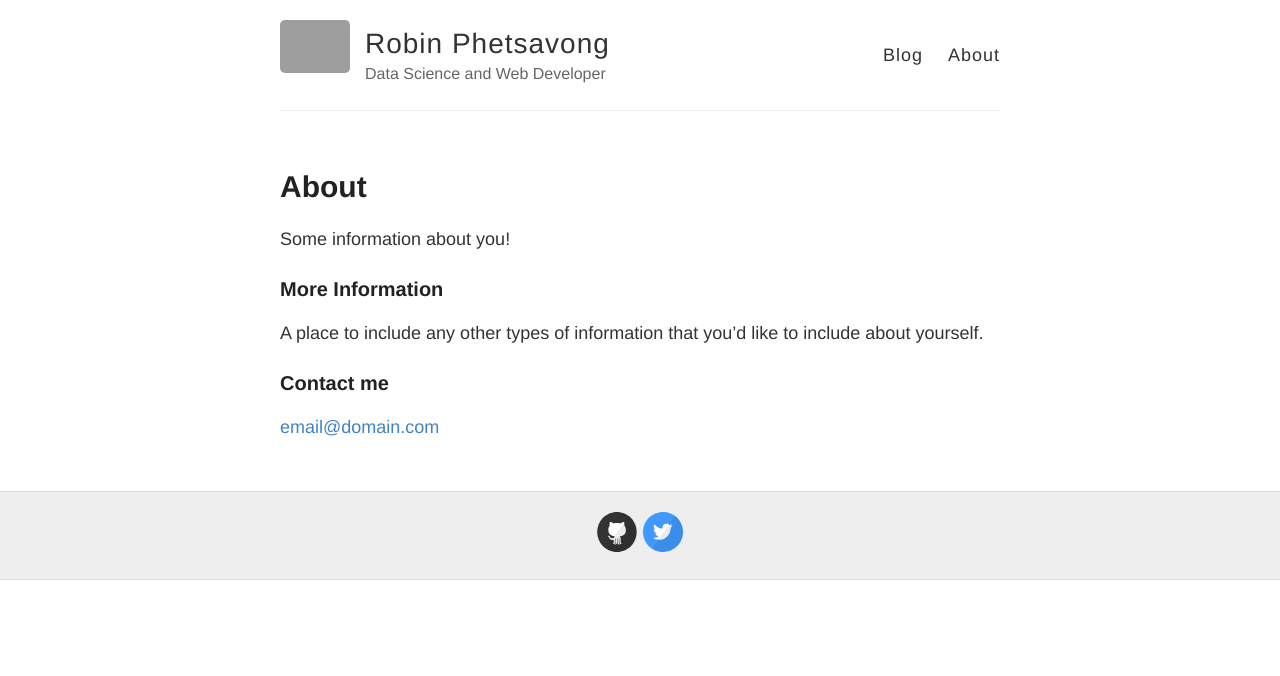
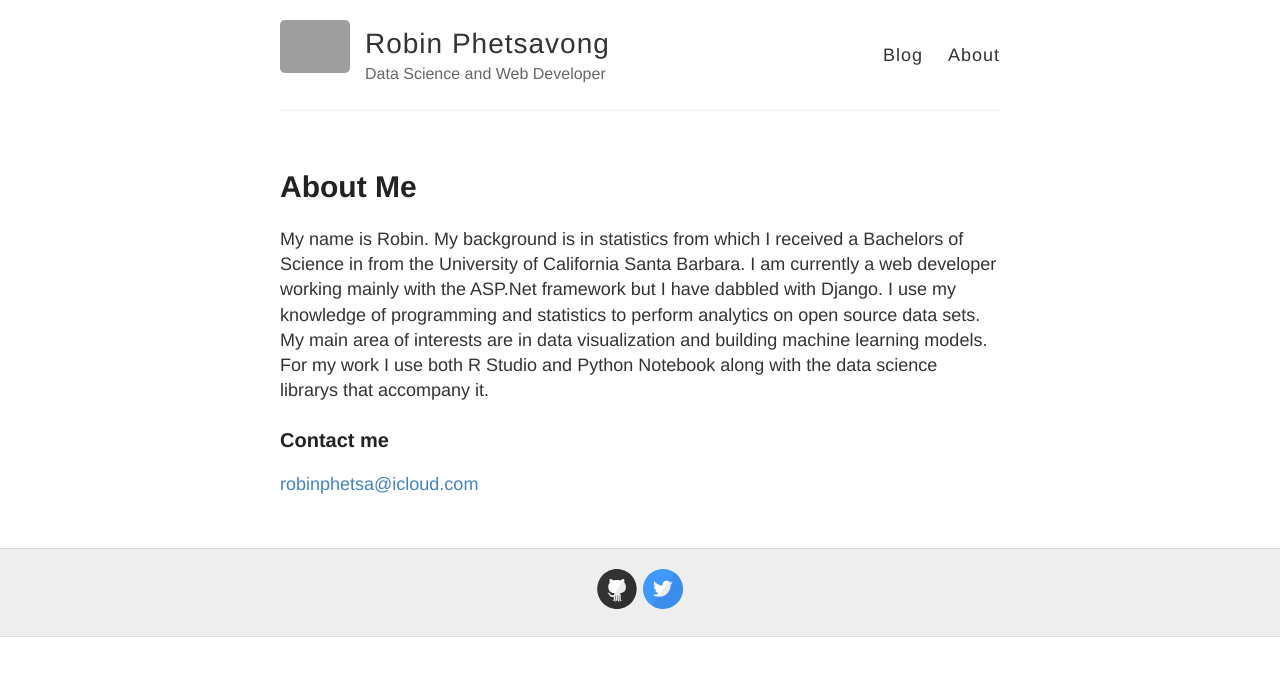
Before and after one commit to robinphetsa/robinphetsa.github.io, a Jekyll site: the page built from about.md, in a window 1280 px wide. Shown: the top 676 px of the page. Built offline with Jekyll 4.4.1, drawn with Linux system fonts in a browser that asks for light colours; grey boxes are pictures that could not be loaded.

Commit message:
Update about.md

```diff
--- a/about.md
+++ b/about.md
@@ -1,15 +1,11 @@
 ---
 layout: page
-title: About
+title: About Me
 permalink: /about/
 ---
 
-Some information about you!
-
-### More Information
-
-A place to include any other types of information that you'd like to include about yourself.
+My name is Robin. My background is in statistics from which I received a Bachelors of Science in from the University of California Santa Barbara. I am currently a web developer working mainly with the ASP.Net framework but I have dabbled with Django. I use my knowledge of programming and statistics to perform analytics on open source data sets. My main area of interests are in data visualization and building machine learning models. For my work I use both R Studio and Python Notebook along with the data science librarys that accompany it.
 
 ### Contact me
 
-[email@domain.com](mailto:email@domain.com)
+[robinphetsa@icloud.com](mailto:robinphetsa@icloud.com)
```
